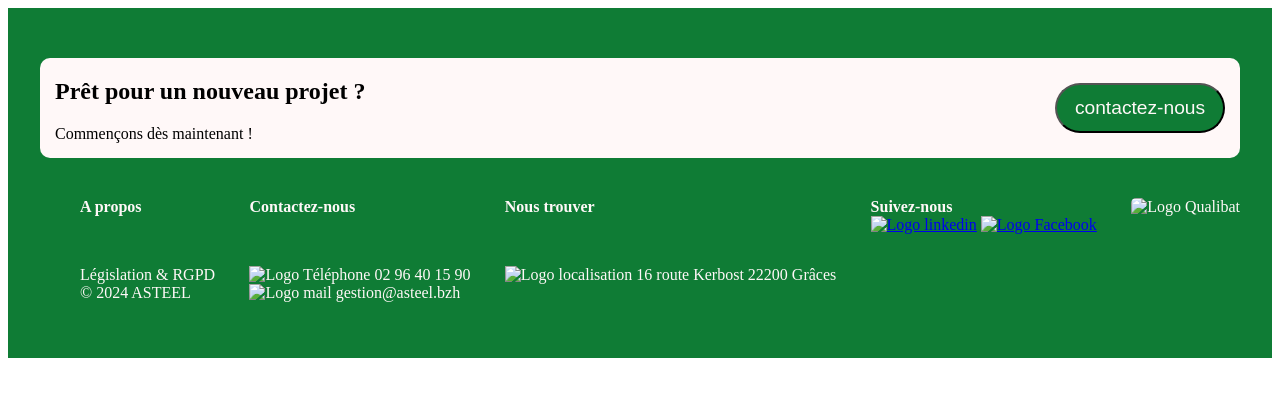
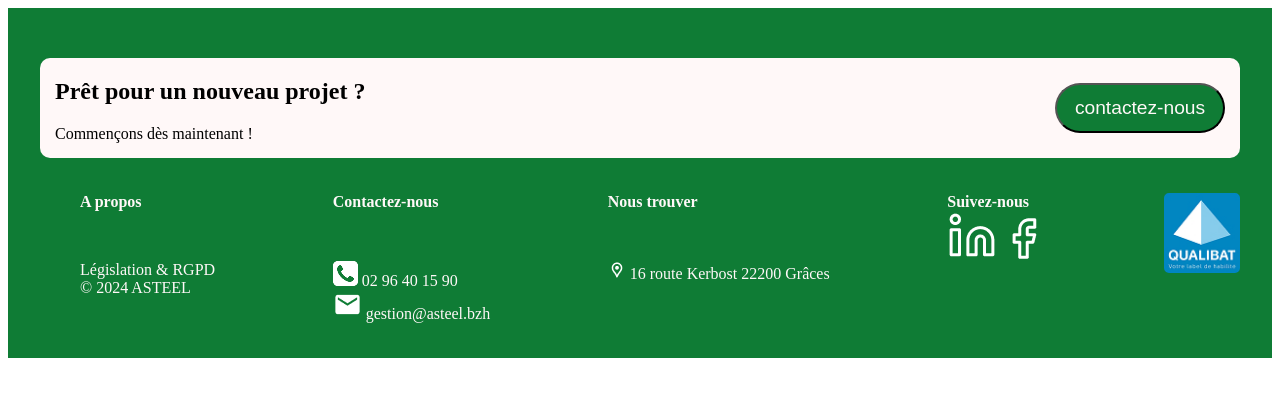
Before and after one commit to MiloNavellou/SAE401UX-Site_internet_Asteel_2025, a plain HTML site: page footer.html in a window 1280 px wide. Drawn offline with Linux system fonts and the light colour scheme.

Commit message:
Liens ouvrant une fenêtre + liens des img

```diff
--- a/footer.html
+++ b/footer.html
@@ -32,34 +32,34 @@
                         <p class="dessous">
                             Législation & RGPD <br>
                             <a class="liens"
-                                href="https://www.asteel22.fr/mentions-legales#intellectual-property">©
+                                href="https://www.asteel22.fr/mentions-legales#intellectual-property" target="_blank"  >©
                             2024 ASTEEL</a></br>
                         </p>
                     </li>
                     <li>
                         <b>Contactez-nous</b>
                         <div class="dessous">
-                            <img src="./img/Téléphone.png" alt="Logo Téléphone"> 02 96 40 15 90 <br>
-                            <img src="./img/mail.png" alt="Logo mail"> <a class="liens"
+                            <img src="./img/icon/Téléphone.png" alt="Logo Téléphone"> 02 96 40 15 90 <br>
+                            <img src="./img/icon/mail.png" alt="Logo mail"> <a class="liens"
                                 href="mailto:gestion@asteel.bzh">gestion@asteel.bzh</a> </br>
                         </div>
                     </li>
                     <li>
                         <b>Nous trouver</b>
                         <div class="dessous">
-                            <img src="./img/localisation.png" alt="Logo localisation">
+                            <img src="./img/icon/localisation.png" alt="Logo localisation">
                         <a class="liens" href="https://www.google.com/maps/place/16+Rte+de+Kerbost,+22200+Gr%C3%A2ces/@48.5470414,-3.1626676,17z/data=!3m1!4b1!4m6!3m5!1s0x48118d2f8c114cc9:0x1abfc1ede2f2094c!8m2!3d48.5470414!4d-3.1600927!16s%2Fg%2F11c12_rv26?entry=ttu&g_ep=EgoyMDI1MDIyMy4xIKXMDSoASAFQAw%3D%3D"
-                            >16 route Kerbost 22200 Grâces</a>
+                        target="_blank" >16 route Kerbost 22200 Grâces</a>
                         </div>
                     </li>
                     <li>
                         <b>Suivez-nous</b>
                         <div>
-                            <a href="https://www.linkedin.com/company/asteel22/?originalSubdomain=fr"><img src="./img/Linkedin.png" alt="Logo linkedin"></a>
-                            <a href="https://www.facebook.com/p/Asteel-100091969473153/"><img src="./img/Facebook.png" alt="Logo Facebook"></a>
+                            <a href="https://www.linkedin.com/company/asteel22/?originalSubdomain=fr" target="_blank"  ><img src="./img/icon/Linkedin.png" alt="Logo linkedin"></a>
+                            <a href="https://www.facebook.com/p/Asteel-100091969473153/" target="_blank"  ><img src="./img/icon/Facebook.png" alt="Logo Facebook"></a>
                         </div>
                     </li>
-                    <img id="qualibat" src="./img/Qualibat.jpg" alt="Logo Qualibat">
+                    <img id="qualibat" src="./img/logo/Qualibat.jpg" alt="Logo Qualibat">
                 </ul>
             </div>
         </div>
```
